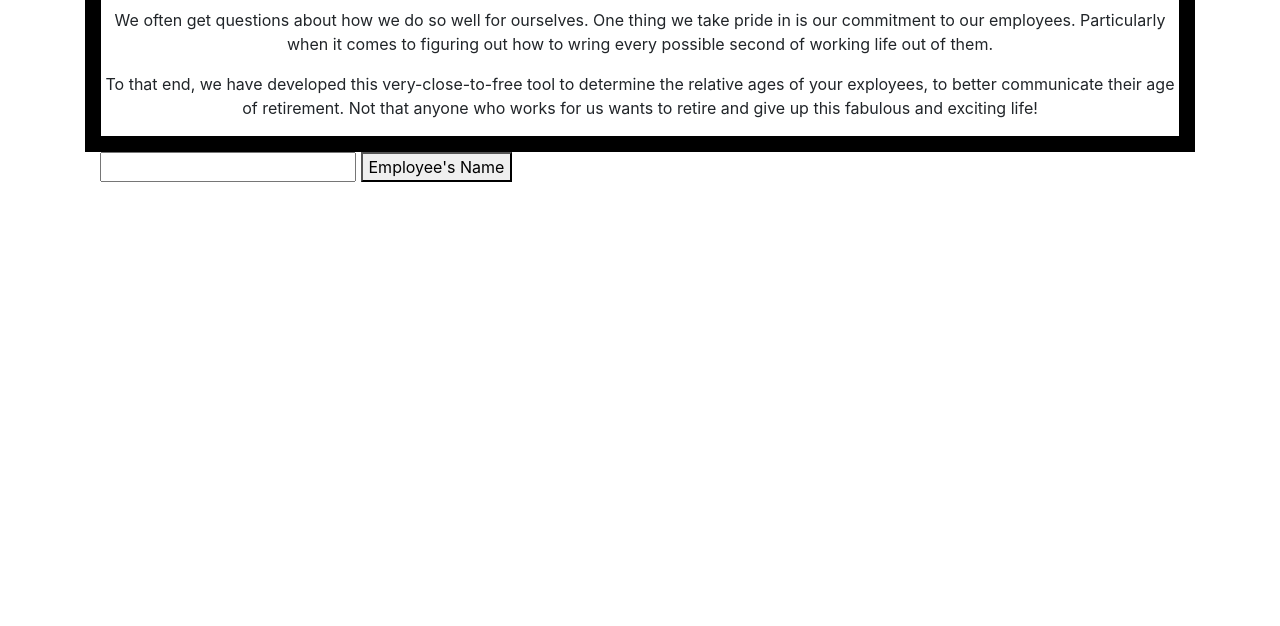
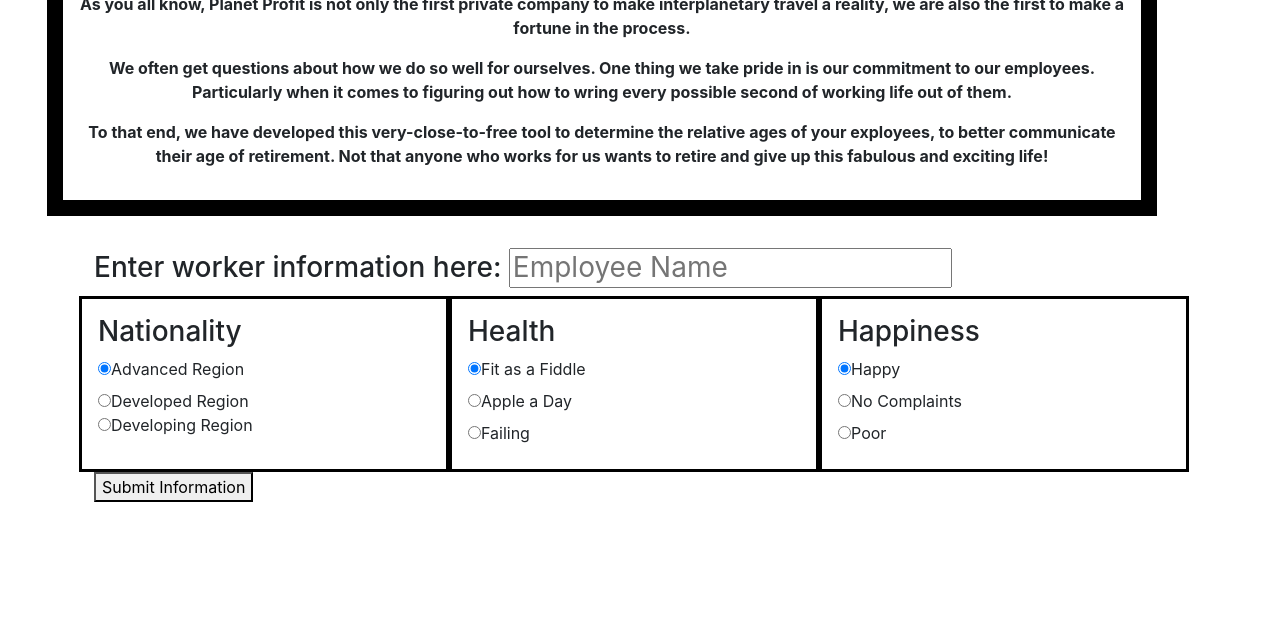
Before and after one commit to jbpawlik/galactic-age, a website built with webpack: page src/index.html in a window 1280 px wide. Shown: the part 174-800 px from the top of the page. Built offline with nearby package versions, Linux system fonts and the light colour scheme.

Commit message:
add CSS styling

```diff
--- a/src/css/styles.css
+++ b/src/css/styles.css
@@ -1,4 +1,13 @@
 #jumbotron {
   text-align: center;
   border: solid 1em black;
+  padding: 1em;
+  font-weight: bold;
 }
+.container {
+  margin: 2em;
+}
+.col-4 {
+  border: solid .2em black;
+  padding: 1em;
+}
--- a/src/index.html
+++ b/src/index.html
@@ -22,11 +22,62 @@
       </p>
     </div>
   <div class="container">
-    <form>
-
-      <input type="text" name="nameField">
-      <button type="submit">Employee's Name</button>
+    <form id="employeeInfo">
+      <h3>Enter worker information here: <input type="text" class="form control" name="nameField" placeholder="Employee Name"></h3>
+      <div class="row">
+        <div class="col-4">
+          <h3>Nationality</h3>
+          <div class="radio">
+            <label>
+              <input name="region" type="radio"checked>Advanced Region
+            </label>
+          </div>
+          <div class="radio">
+            <input name="region" type="radio">Developed Region
+          </div>
+          <div class="radio">
+            <input name="region" type="radio">Developing Region
+          </div>
+        </div>
+        <div class="col-4">
+          <h3>Health</h3>
+          <div class="radio">
+            <label>
+              <input type="radio" name="health" checked>Fit as a Fiddle
+            </label>
+          </div>
+          <div class="radio">
+            <label>
+              <input type="radio" name="health">Apple a Day
+            </label>
+          </div>
+          <div class="radio">
+            <label>
+              <input type="radio" name="health">Failing
+            </label>
+          </div>
+        </div>
+        <div class="col-4">
+          <h3>Happiness</h3>
+          <div class="radio">
+            <label>
+              <input type="radio" name="happiness" checked>Happy
+            </label>
+          </div>
+          <div class="radio">
+            <label>
+              <input type="radio" name="happiness">No Complaints
+            </label>
+          </div>
+          <div class="radio">
+            <label>
+              <input type="radio" name="happiness">Poor
+            </label>
+          </div>
+        </div>
+      </div>
     </form>
+    <button type="submit">Submit Information</button>
   </div>
 </body>
 </html>
```
